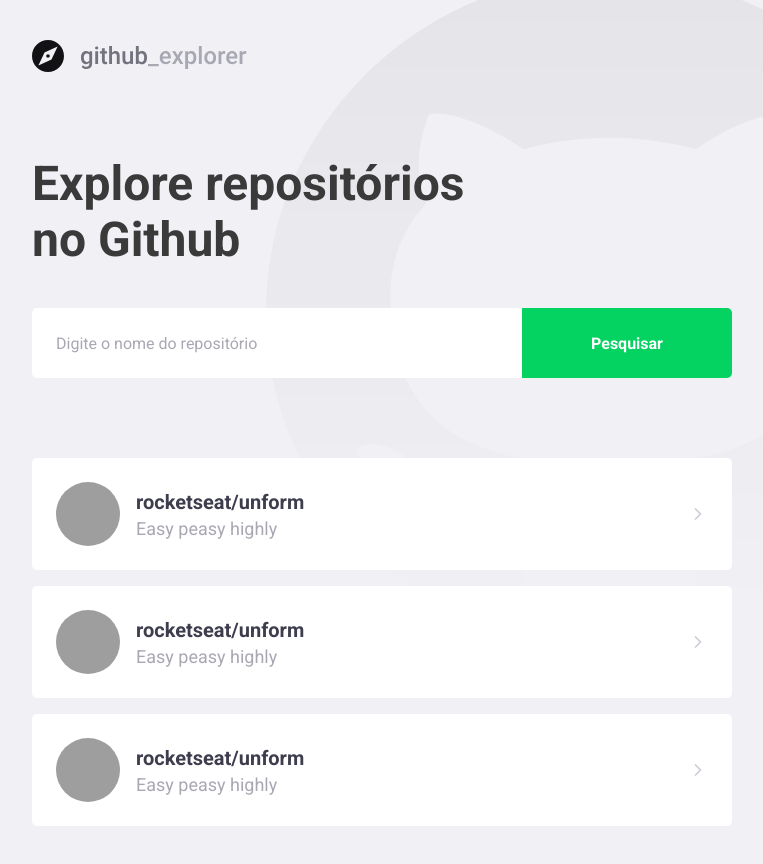
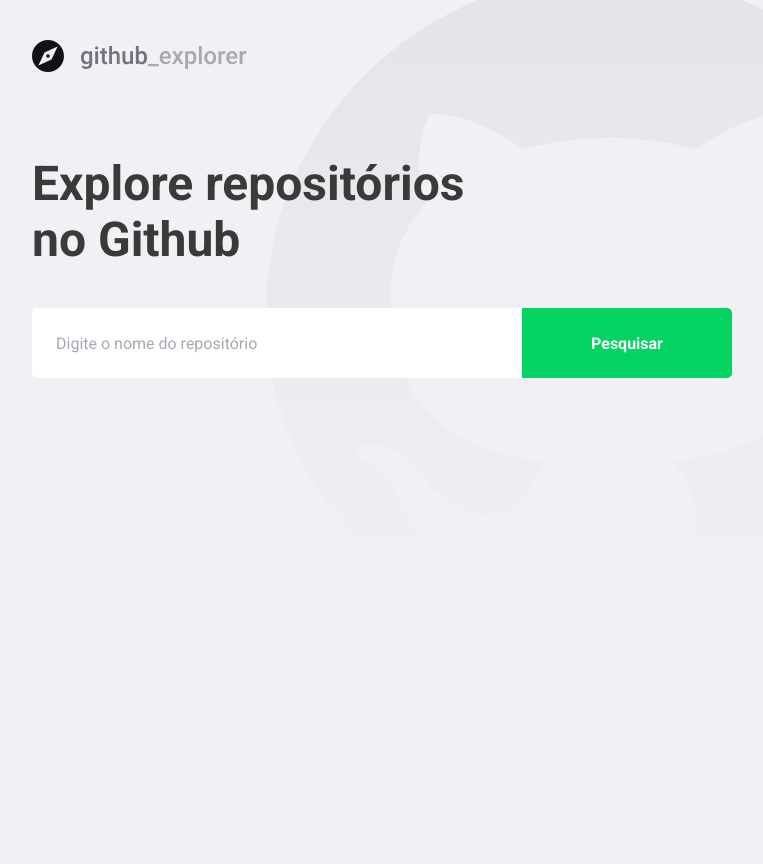
Before and after one commit to AvtEstudos/primeiro-projeto-react, a React (Create React App) app: page / in a window 1280 px wide. Shown: the whole page, without its empty margins (148-911 px from the left). After the commit the page ends 800 px from the top, so only its background shows below. Built offline with nearby package versions, Linux system fonts and the light colour scheme; grey boxes are pictures that could not be loaded.

Commit message:
Conectando a API

```diff
--- a/package.json
+++ b/package.json
@@ -10,6 +10,7 @@
     "@types/node": "^12.0.0",
     "@types/react": "^16.9.0",
     "@types/react-dom": "^16.9.0",
+    "axios": "^0.19.2",
     "polished": "^3.6.5",
     "react": "^16.13.1",
     "react-dom": "^16.13.1",
--- a/src/pages/Dashboard/index.tsx
+++ b/src/pages/Dashboard/index.tsx
@@ -1,55 +1,64 @@
-import React from 'react';
+import React, { useState, FormEvent } from 'react';
 import { FiChevronRight } from 'react-icons/fi';
+import api from '../../services/api';
 
+import logoImg from '../../assets/logo.svg';
 import { Title, Form, Repositories } from './styles';
-import logoImg from '../../assets/logo.svg';
+
+interface Repository {
+  full_name: string;
+  description: string;
+  owner: {
+    login: string;
+    avatar_url: string;
+  };
+}
 
 const Dashboard: React.FC = () => {
+  const [newRepo, setNewRepo] = useState('');
+  const [repositories, setRepositories] = useState<Repository[]>([]);
+
+  async function handleAddRepository(
+    event: FormEvent<HTMLFormElement>,
+  ): Promise<void> {
+    event.preventDefault();
+
+    const response = await api.get(`repos/${newRepo}`);
+
+    const repository = response.data;
+
+    setRepositories([...repositories, repository]);
+    setNewRepo('');
+  }
+
   return (
     <>
       <img src={logoImg} alt="Github Explorer" />
       <Title>Explore repositórios no Github</Title>
-      <Form>
-        <input placeholder="Digite o nome do repositório" />
+
+      <Form onSubmit={handleAddRepository}>
+        <input
+          value={newRepo}
+          onChange={(e) => setNewRepo(e.target.value)}
+          placeholder="Digite o nome do repositório"
+        />
         <button type="submit">Pesquisar</button>
       </Form>
 
       <Repositories>
-        <a href="teste">
+        {repositories.map((repository) => (
+          <a key={repository.full_name} href="teste">
             <img
-            src="https://avatars0.githubusercontent.com/u/44125293?s=460&v=4"
-            alt="André Vital"
+              src={repository.owner.avatar_url}
+              alt={repository.owner.login}
             />
             <div>
-            <strong>rocketseat/unform</strong>
-            <p>Easy peasy highly</p>
+              <strong>{repository.full_name}</strong>
+              <p>{repository.description}</p>
             </div>
             <FiChevronRight size={20} />
           </a>
-
-        <a href="teste">
-          <img
-            src="https://avatars0.githubusercontent.com/u/44125293?s=460&v=4"
-            alt="André Vital"
-          />
-          <div>
-            <strong>rocketseat/unform</strong>
-            <p>Easy peasy highly</p>
-          </div>
-          <FiChevronRight size={20} />
-        </a>
-
-        <a href="teste">
-          <img
-            src="https://avatars0.githubusercontent.com/u/44125293?s=460&v=4"
-            alt="André Vital"
-          />
-          <div>
-            <strong>rocketseat/unform</strong>
-            <p>Easy peasy highly</p>
-          </div>
-          <FiChevronRight size={20} />
-        </a>
+        ))}
       </Repositories>
     </>
   );
--- a/src/pages/Dashboard/styles.ts
+++ b/src/pages/Dashboard/styles.ts
@@ -75,7 +75,8 @@
     }
 
     div {
-      margin-left: 16px;
+      margin: 0 16px;
+      flex: 1;
 
       strong {
         font-size: 20px;
--- /dev/null
+++ b/src/services/api.ts
@@ -0,0 +1,7 @@
+import axios from 'axios';
+
+const api = axios.create({
+  baseURL: 'https://api.github.com',
+});
+
+export default api;
```
Also changed, not shown: .eslintrc.json, 1 other file (tests, documents, lock files or other folders). Lines whose indentation alone changed are shown as unchanged.
